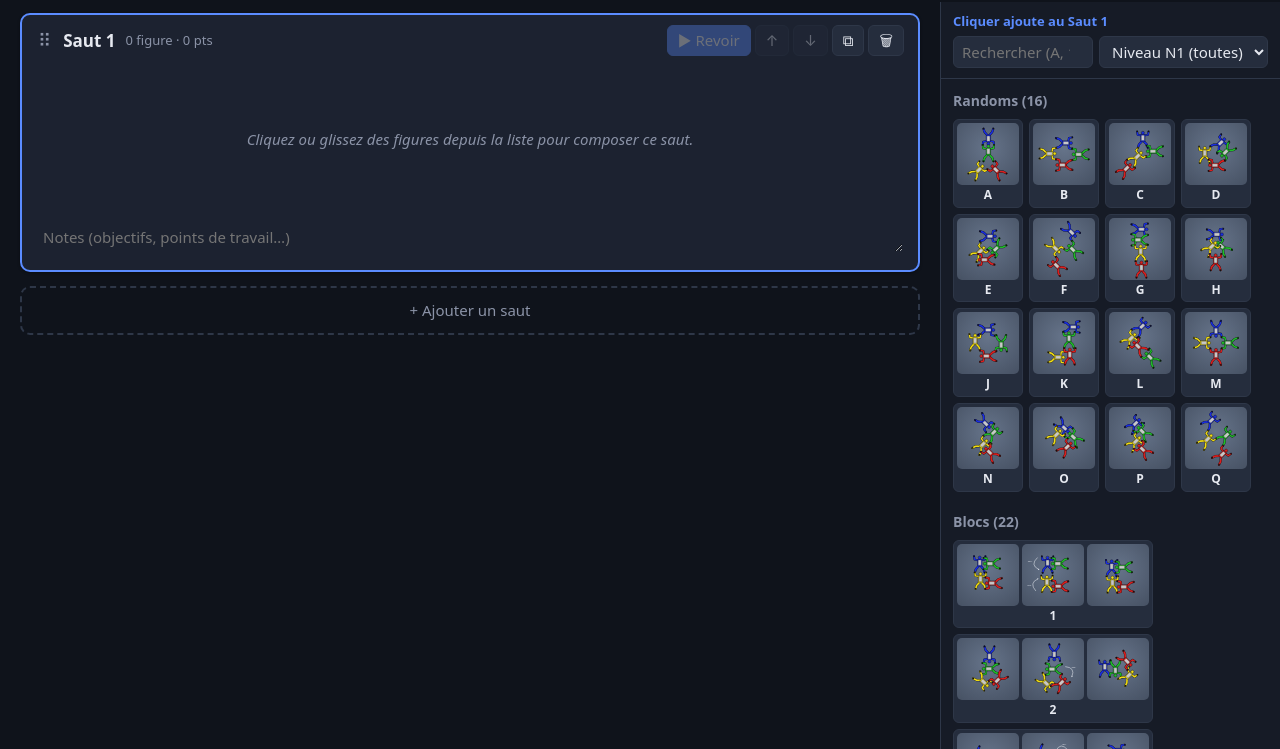
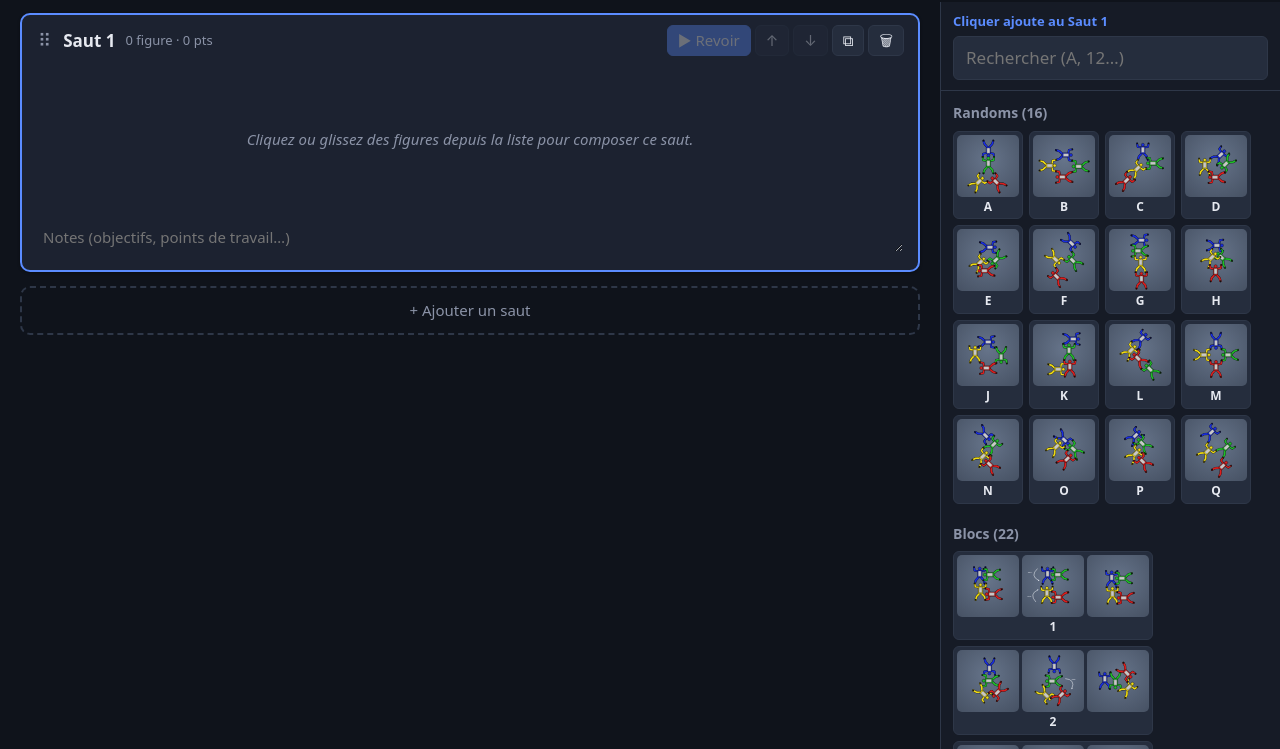
Before and after one commit to YAPYAP2026/fs, a plain HTML site: page index.html in a window 1280 px wide. Shown: the part 51-800 px from the top of the page. Drawn offline with Linux system fonts and the light colour scheme.

Commit message:
Remove N1/N2 level filter; enlarge palette search
Co-Authored-By: Claude Haiku 5.5 <noreply@anthropic.com>
Claude-Session: https://claude.ai/code/session_01TEoBNFSbCLxP8hvQJpmEzQ

```diff
--- a/css/style.css
+++ b/css/style.css
@@ -233,7 +233,7 @@ body.dragging .fig-row.drop-end { border-color: var(--accent); }
 }
 #palette-target { font-size: 13px; color: var(--accent); font-weight: 600; margin-bottom: 6px; }
 .palette-filters { display: flex; gap: 6px; }
-.palette-filters input { flex: 1; min-width: 0; }
+.palette-filters input { flex: 1; min-width: 0; font-size: 17px; padding: 9px 12px; }
 .palette-group { padding: 8px 12px; }
 .palette-group h3 { margin: 4px 0 8px; font-size: 14px; color: var(--muted); }
 .palette-grid { display: flex; flex-wrap: wrap; gap: 6px; }
--- a/index.html
+++ b/index.html
@@ -4,7 +4,7 @@
 <meta charset="utf-8">
 <meta name="viewport" content="width=device-width, initial-scale=1">
 <title>VR4 – Entraînements</title>
-<link rel="stylesheet" href="css/style.css?v=3">
+<link rel="stylesheet" href="css/style.css?v=4">
 </head>
 <body>
 <header class="topbar no-print">
@@ -26,10 +26,6 @@
       <div id="palette-target"></div>
       <div class="palette-filters">
         <input id="search" type="search" placeholder="Rechercher (A, 12…)">
-        <select id="level" aria-label="Niveau">
-          <option value="N1">Niveau N1 (toutes)</option>
-          <option value="N2">Niveau N2</option>
-        </select>
       </div>
     </div>
     <div id="palette-list"></div>
--- a/js/app.js
+++ b/js/app.js
@@ -197,8 +197,7 @@ function renderPaletteTarget() {
 
 function renderPalette() {
   const q = $("#search").value.trim().toLowerCase();
-  const level = $("#level").value;
-  const match = (f) => f.levels.includes(level) && (!q || f.id.toLowerCase() === q);
+  const match = (f) => !q || f.id.toLowerCase() === q;
 
   const group = (title, type) => {
     const figs = FIGURES.filter((f) => f.type === type && match(f));
@@ -441,7 +440,6 @@ $("#import-file").addEventListener("change", async (e) => {
 
 $("#btn-palette").addEventListener("click", () => document.body.classList.toggle("palette-open"));
 $("#search").addEventListener("input", renderPalette);
-$("#level").addEventListener("change", renderPalette);
 
 // ---------- Démarrage ----------
 
```
Also changed, not shown: 1 other file.
